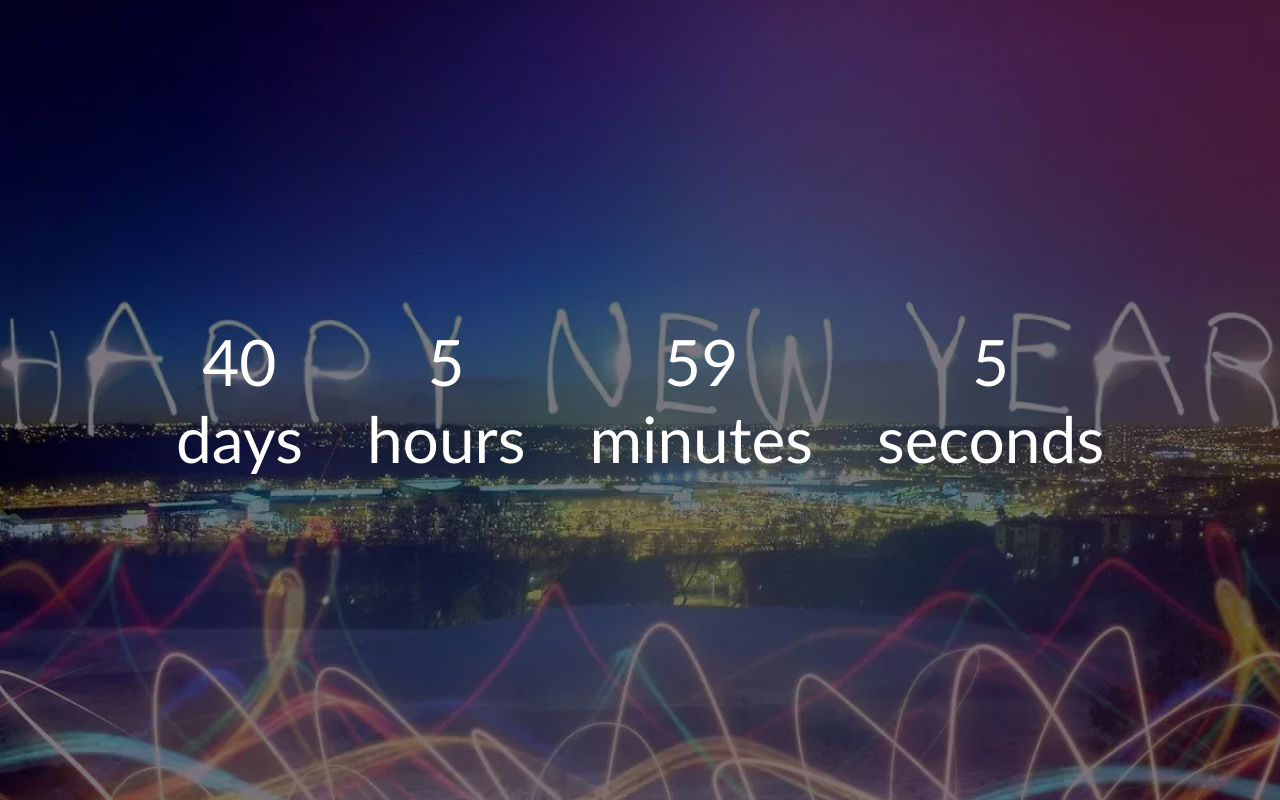
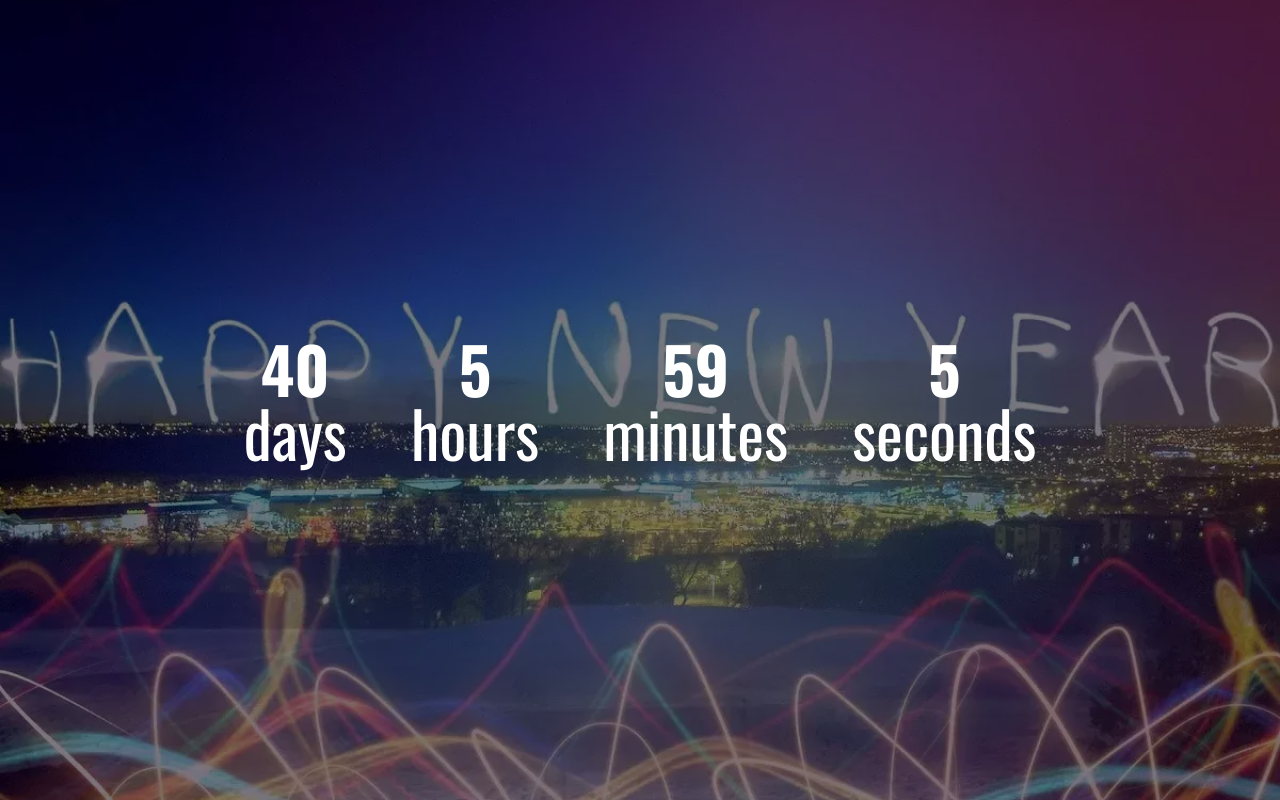
Before and after one commit to rohitjainfsl/JS-Snippets, a plain HTML site: page countDown/countDown.html in a window 1280 px wide. Drawn offline with nearby package versions, Linux system fonts and the light colour scheme.

Commit message:
adjusted css and font

```diff
--- a/countDown/countDown.css
+++ b/countDown/countDown.css
@@ -2,7 +2,8 @@
   margin: 0;
   padding: 0;
   box-sizing: border-box;
-  font-family: 'Gill Sans', 'Gill Sans MT', Calibri, 'Trebuchet MS', sans-serif
+  font-family: 'Oswald', 'Gill Sans', 'Gill Sans MT', Calibri, 'Trebuchet MS', sans-serif;
+  font-weight: 400;
 }
 #wrapper{
   display: flex;
@@ -30,5 +31,9 @@
 .countdown p{
   text-align: center;
   padding: 0 2rem;
-  transition: all 0.35s;
+  line-height: 1;
 }
+.countdown p span{display: block;}
+.countdown p span:first-of-type{
+  font-weight: 700;
+}
--- a/countDown/countDown.html
+++ b/countDown/countDown.html
@@ -6,16 +6,19 @@
   <meta http-equiv="X-UA-Compatible" content="IE=edge">
   <meta name="viewport" content="width=device-width, initial-scale=1.0">
   <title>Count Down from a specific date</title>
+  <link rel="preconnect" href="https://fonts.googleapis.com">
+  <link rel="preconnect" href="https://fonts.gstatic.com" crossorigin>
+  <link href="https://fonts.googleapis.com/css2?family=Oswald:wght@400;700&display=swap" rel="stylesheet">
   <link rel="stylesheet" href="countDown.css">
 </head>
 
 <body>
   <div id="wrapper">
     <div class="countdown">
-      <p class="days"></p>
-      <p class="hours"></p>
-      <p class="minutes"></p>
-      <p class="seconds"></p>
+      <p class="days"><span></span><span>days</span></p>
+      <p class="hours"><span></span><span>hours</span></p>
+      <p class="minutes"><span></span><span>minutes</span></p>
+      <p class="seconds"><span></span><span>seconds</span></p>
     </div>
   </div>
   <script>
@@ -33,10 +36,10 @@
       minutes %= 60
       hours %= 60
 
-      document.querySelector(".days").innerHTML = `${days}<br> days`
-      document.querySelector(".hours").innerHTML = `${hours}<br> hours`
-      document.querySelector(".minutes").innerHTML = `${minutes}<br> minutes`
-      document.querySelector(".seconds").innerHTML = `${seconds}<br> seconds`
+      document.querySelector(".days span:first-of-type").innerHTML = `${days}`
+      document.querySelector(".hours span:first-of-type").innerHTML = `${hours}`
+      document.querySelector(".minutes span:first-of-type").innerHTML = `${minutes}`
+      document.querySelector(".seconds span:first-of-type").innerHTML = `${seconds}`
     }, 1000)
 
 
```
